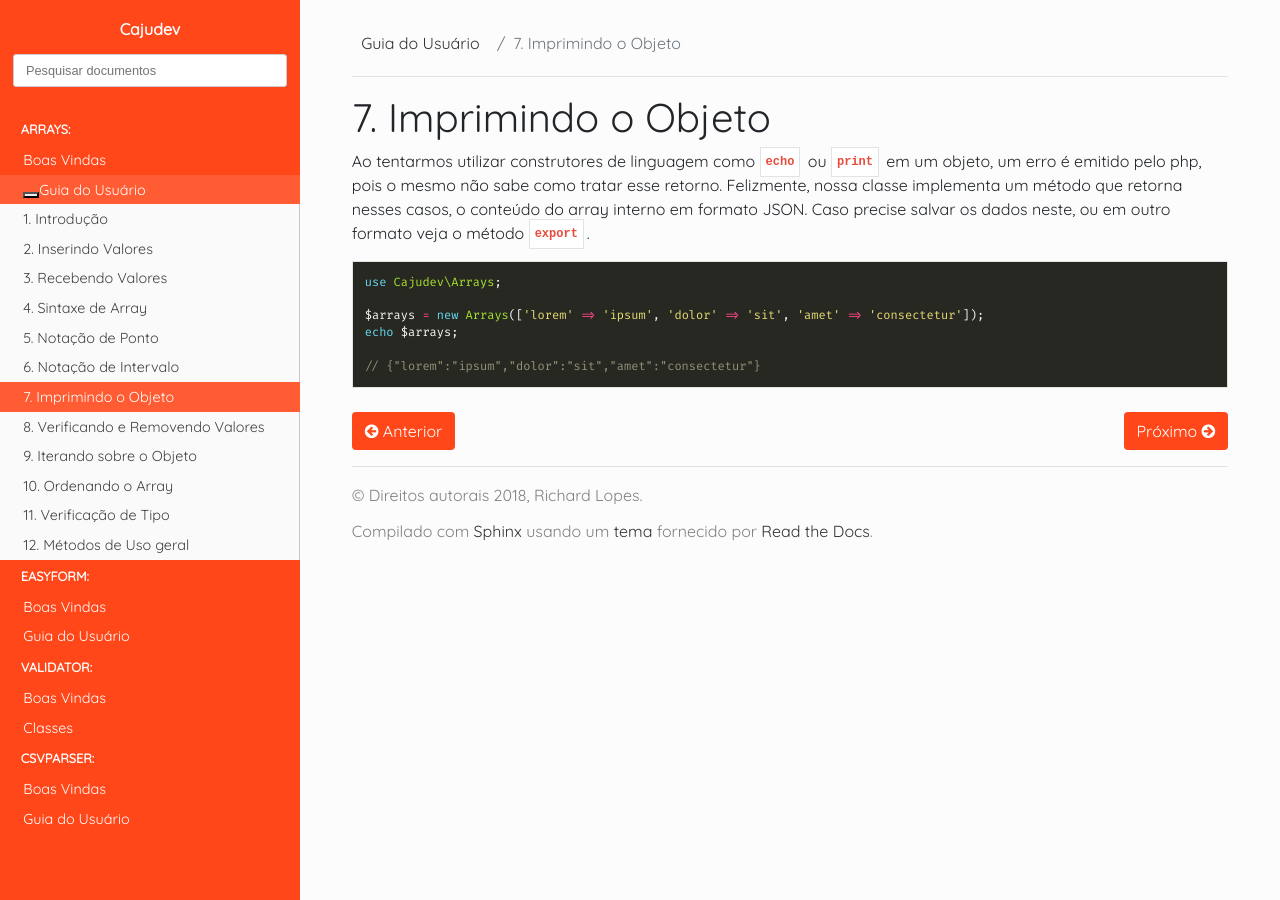
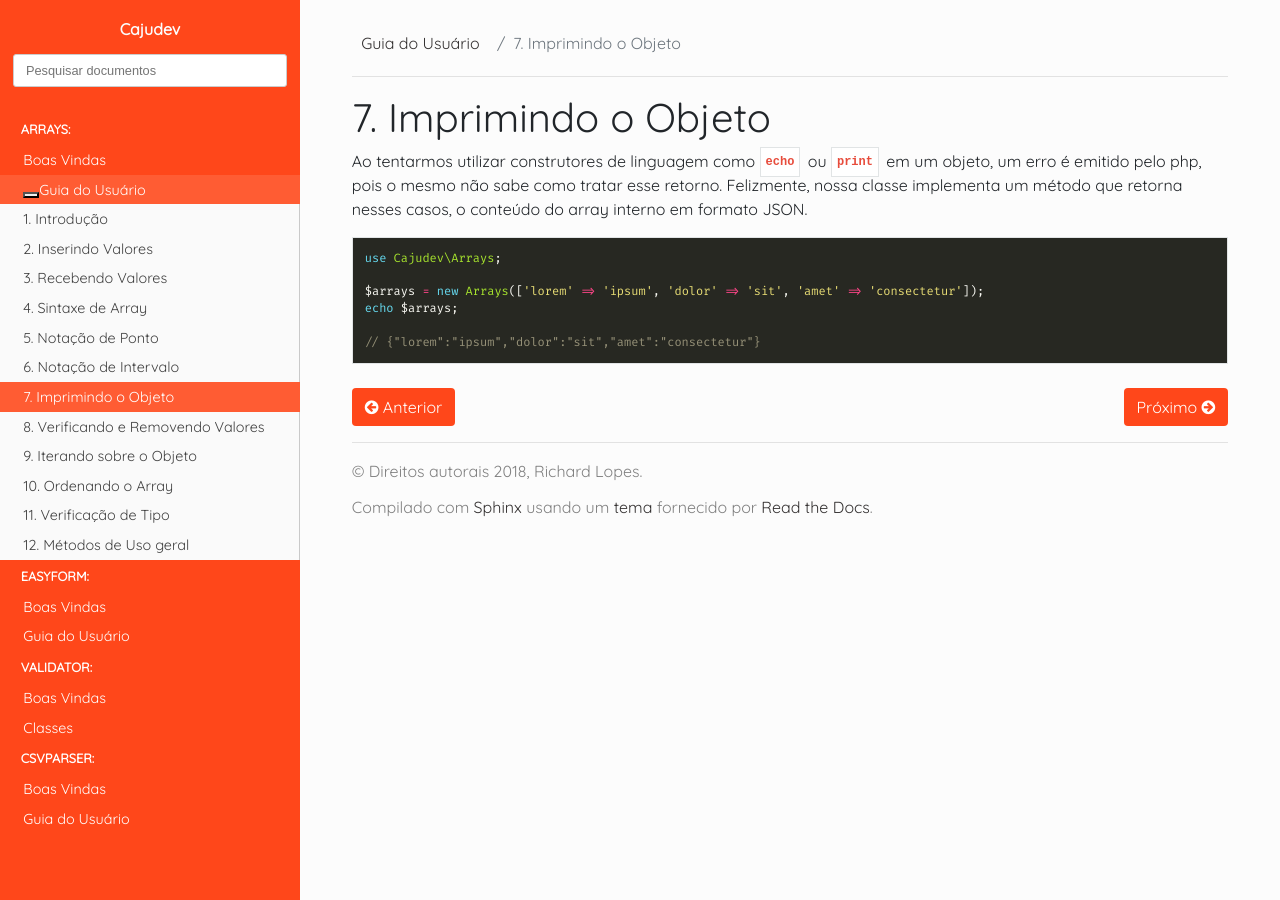
Before and after one commit to cajudev/docs, a Sphinx documentation site: the page built from source/arrays/pages/printing-object.rst, in a window 1280 px wide. Built offline with Sphinx 7.4.7 and the Read the Docs theme 2.0.0, drawn with Linux system fonts in a browser that asks for light colours; nearby versions of some CDN libraries; library files that are not in the unit come from our copies; pages that are not in the unit, such as notebooks, are missing from menus.

Commit message:
Retirada temporaria export

```diff
--- a/source/arrays/pages/printing-object.rst
+++ b/source/arrays/pages/printing-object.rst
@@ -5,8 +5,7 @@
 Ao tentarmos utilizar construtores de linguagem como ``echo`` ou ``print`` em um objeto,
 um erro é emitido pelo php, pois o mesmo não sabe como tratar esse retorno. Felizmente,
 nossa classe implementa um método que retorna nesses casos,
-o conteúdo do array interno em formato JSON. Caso precise salvar os dados neste, ou em outro
-formato veja o método ``export``.
+o conteúdo do array interno em formato JSON.
 
 .. code-block:: php
 
```
